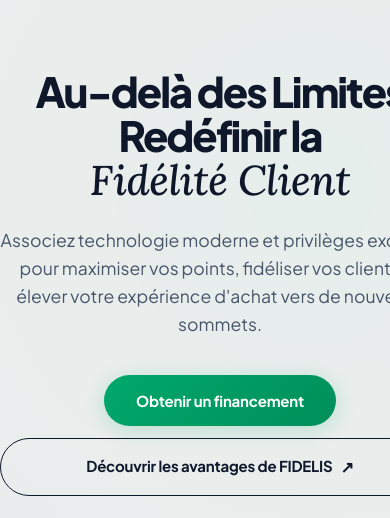
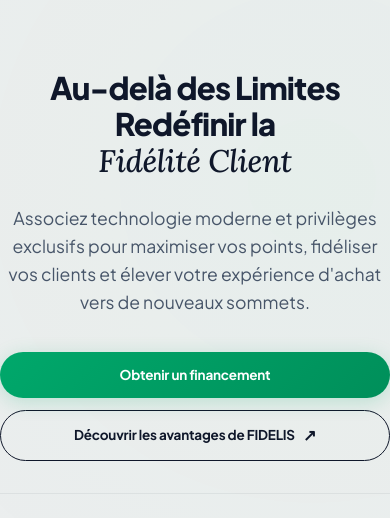
Before and after one commit to geek225/carte-fidelis, a Next.js app: page / in a window 390 px wide. Shown: the part 210-728 px from the top of the page. Built offline with nearby package versions, Linux system fonts and the light colour scheme; no server answers; grey boxes are pictures that could not be loaded.

Commit message:
fix: pixel-perfect mobile responsive layout and bento grid/banner overflows

```diff
--- a/src/components/modern-landing.module.css
+++ b/src/components/modern-landing.module.css
@@ -84,6 +84,19 @@
   align-items: center;
   gap: 16px;
   margin-bottom: 48px;
+}
+
+.heroPrimaryBtn {
+  padding: 16px 32px !important;
+  font-size: 15px !important;
+}
+
+.heroSecondaryBtn {
+  padding: 16px 32px !important;
+  font-size: 15px !important;
+  display: inline-flex !important;
+  align-items: center;
+  gap: 8px;
 }
 
 .socialProof {
@@ -671,6 +684,13 @@
   position: relative;
   overflow: hidden;
   animation: bannerGlow 8s infinite alternate ease-in-out;
+}
+
+.bannerBtn {
+  display: inline-flex !important;
+  align-items: center;
+  gap: 8px;
+  padding: 14px 28px !important;
 }
 
 @keyframes bannerGlow {
@@ -1474,7 +1494,7 @@
   }
 
   .bentoGrid {
-    grid-template-columns: 1fr;
+    grid-template-columns: minmax(0, 1fr);
     grid-template-rows: auto;
     gap: 16px;
     width: 100%;
@@ -1510,7 +1530,7 @@
   }
 
   .gridFeatures {
-    grid-template-columns: repeat(2, 1fr);
+    grid-template-columns: repeat(2, minmax(0, 1fr));
   }
 
   .servicesRow {
@@ -1535,11 +1555,51 @@
   .footerCtaContent {
     margin-bottom: 40px;
   }
+
+  /* Responsive bottom banner */
+  .bottomBanner {
+    flex-direction: column;
+    padding: 32px 24px;
+    gap: 24px;
+    text-align: center;
+  }
+
+  .bannerLeft {
+    flex-direction: column;
+    gap: 16px;
+  }
+
+  .bannerTextContainer {
+    text-align: center;
+    align-items: center;
+  }
+
+  .bannerSub {
+    justify-content: center;
+  }
+
+  .bannerAvatarGroup {
+    justify-content: center;
+    margin-left: 14px; /* offset avatar negative margins */
+  }
+}
+
+@media (max-width: 768px) {
+  .gridFeatures {
+    grid-template-columns: minmax(0, 1fr) !important;
+    gap: 20px;
+  }
 }
 
 @media (max-width: 600px) {
   .navLinks {
     display: none;
+  }
+
+  .hero h1 {
+    font-size: clamp(1.8rem, 8vw, 2.2rem) !important;
+    letter-spacing: -0.8px !important;
+    line-height: 1.15 !important;
   }
 
   .ctaGroup {
@@ -1548,10 +1608,21 @@
     gap: 12px;
   }
 
-  .ctaGroup a {
-    width: 100%;
+  .heroPrimaryBtn, .heroSecondaryBtn {
+    width: 100% !important;
+    padding: 14px 16px !important;
+    font-size: 13.5px !important;
     text-align: center;
     justify-content: center;
+    white-space: normal !important;
+    line-height: 1.3;
+  }
+
+  .bannerBtn {
+    width: 100% !important;
+    padding: 12px 20px !important;
+    font-size: 13.5px !important;
+    justify-content: center !important;
   }
 
   .avatarGroup {
--- a/src/components/modern-landing.tsx
+++ b/src/components/modern-landing.tsx
@@ -288,12 +288,14 @@ export function ModernLanding({ content }: ModernLandingProps) {
               <div className={styles.ctaGroup}>
                 <button
                   onClick={() => setIsFinancingOpen(true)}
-                  className="btn btn-primary"
-                  style={{ padding: "16px 32px", fontSize: "15px" }}
+                  className={`btn btn-primary ${styles.heroPrimaryBtn}`}
                 >
                   {content.hero.btnLabel}
                 </button>
-                <a href={content.hero.secondaryBtnHref || "#cards"} className="btn btn-outline" style={{ padding: "16px 32px", fontSize: "15px", display: "inline-flex", alignItems: "center", gap: "8px" }}>
+                <a
+                  href={content.hero.secondaryBtnHref || "#cards"}
+                  className={`btn btn-outline ${styles.heroSecondaryBtn}`}
+                >
                   {content.hero.secondaryBtnLabel || "Découvrir les avantages de FIDELIS"} <span style={{ fontSize: "16px", fontWeight: "bold" }}>↗</span>
                 </a>
               </div>
@@ -517,8 +519,7 @@ export function ModernLanding({ content }: ModernLandingProps) {
               {content.gridFeatures.bannerBtnLabel && (
                 <a
                   href={content.gridFeatures.bannerBtnHref || "#"}
-                  className="btn btn-primary"
-                  style={{ display: "inline-flex", alignItems: "center", gap: "8px", padding: "14px 28px" }}
+                  className={`btn btn-primary ${styles.bannerBtn}`}
                 >
                   {content.gridFeatures.bannerBtnLabel}
                   <span style={{ fontSize: "16px", fontWeight: "bold" }}>↗</span>
```
